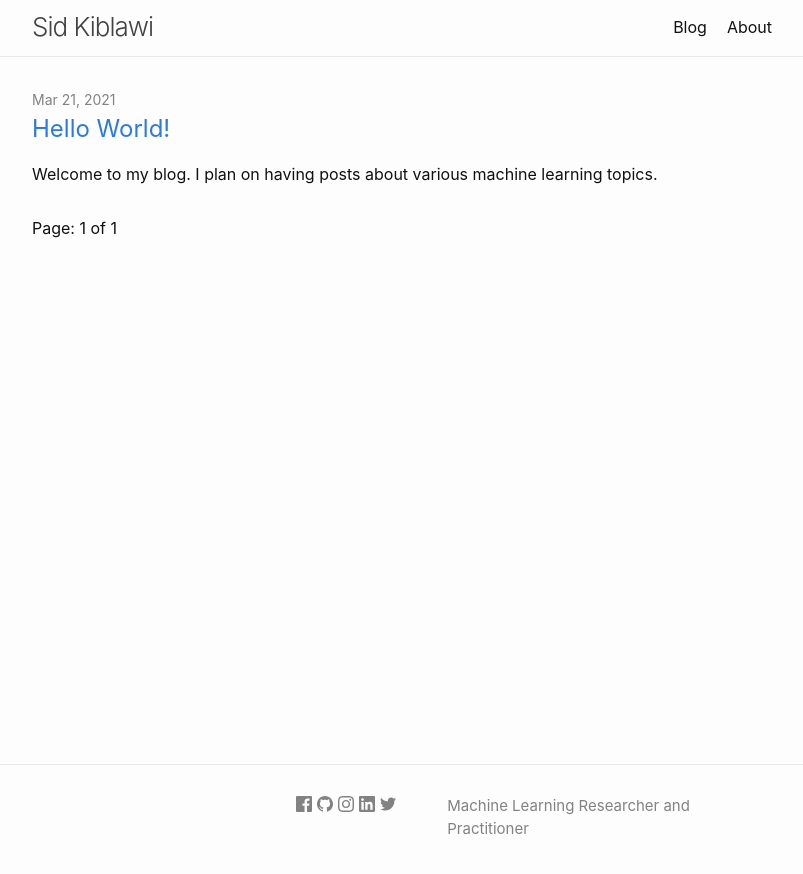
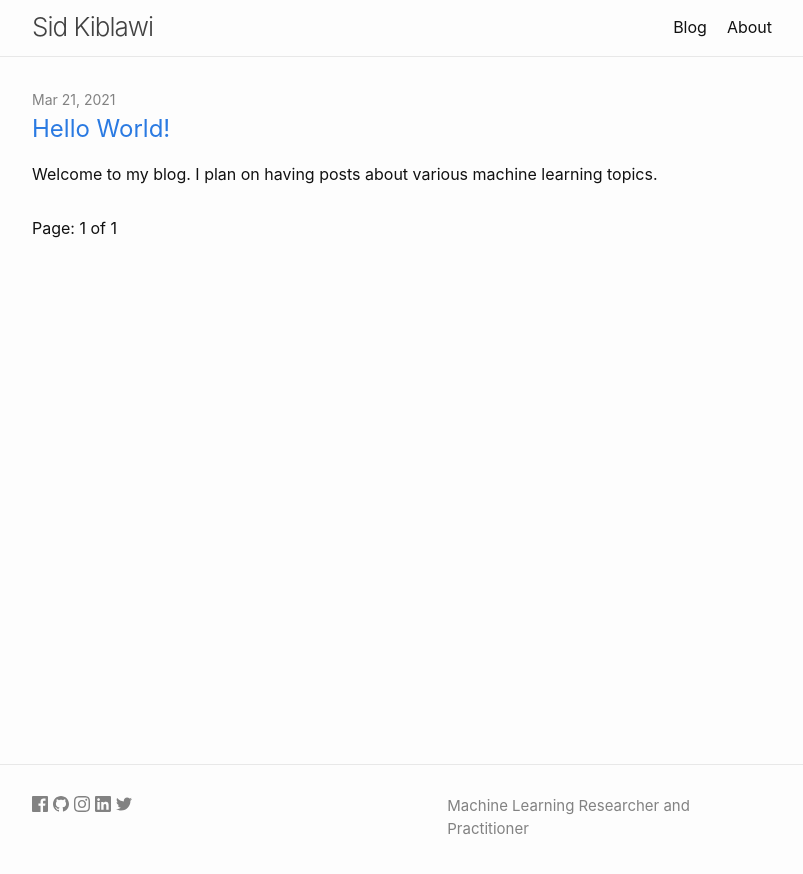
Before and after one commit to sidkiblawi/sidkiblawi.github.io, a Jekyll site: the page built from index.html, in a window 1280 px wide. Shown: the top 874 px of the page, without its empty margins (238-1041 px from the left). Built offline with Jekyll 4.4.1, drawn with Linux system fonts in a browser that asks for light colours; the list of posts is cut into pages by our own code.

Commit message:
Update footer.html

```diff
--- a/_includes/footer.html
+++ b/_includes/footer.html
@@ -4,22 +4,24 @@
   <div class="wrapper">
     <div class="footer-col-wrapper">
       <div class="footer-col footer-col-1">
+        <!--
         <ul class="contact-list">
           <li class="p-name">
-            <!-- {%- if site.email_safe -%}
+            {%- if site.email_safe -%}
               {{ site.email_safe | escape }}
             {%- else -%}
               {{ site.title | escape }}
-            {%- endif -%} -->
+            {%- endif -%}
             </li>
             {%- if site.email -%}
             <li><a class="u-email" href="mailto:{{ site.email }}">{{ site.email }}</a></li>
             {%- endif -%}
         </ul>
+          -->
+        {%- include social.html -%}
       </div>
 
       <div class="footer-col footer-col-2">
-        {%- include social.html -%}
       </div>
 
       <div class="footer-col footer-col-3">
```
